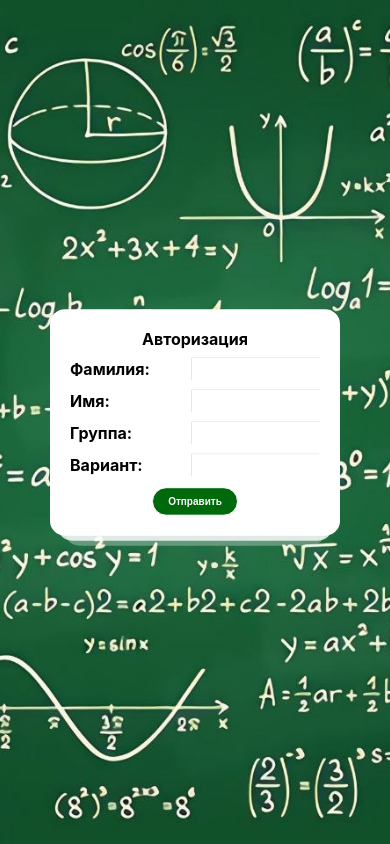
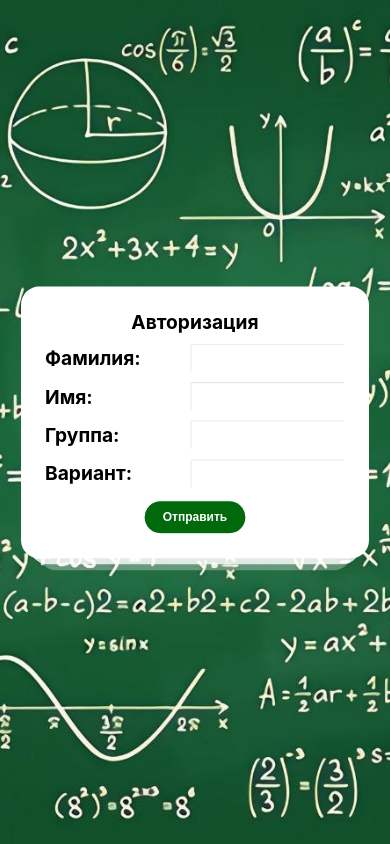
Before and after one commit to VihrKraft/math-test, a React (Create React App) app: page / in a window 390 px wide. Shown: the top 844 px of the page. Built offline with nearby package versions, Linux system fonts and the light colour scheme; no server answers.

Commit message:
update media

```diff
--- a/src/App.css
+++ b/src/App.css
@@ -9,6 +9,7 @@ body {
     justify-content: center;
     height: 100vh;
     background: url(./img/background.jpg) no-repeat center/cover;
+    overflow-x: hidden;
 }
 .App {
     width: 500px;
@@ -95,18 +96,23 @@ body {
     transform: scale(80%);
   }
 }
-@media(max-width: 600px) {
+@media(max-width: 500px) {
   .App {
     transform: scale(70%);
   }
 }
-@media(max-width: 500px) {
+@media(max-width: 430px) {
   .App {
     transform: scale(60%);
   }
 }
-@media(max-width: 400px) {
+@media(max-width: 360px) {
   .App {
-    transform: scale(50%);
+    transform: scale(55%);
   }
 }
+@media(max-height: 480px) {
+    .App {
+        width: 80vw;
+    }
+}
```
